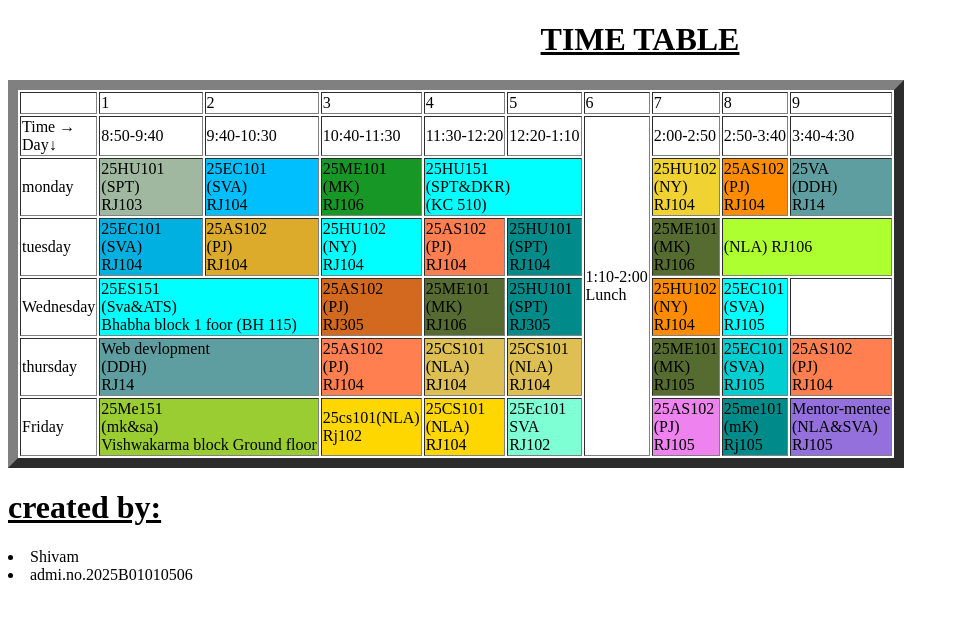
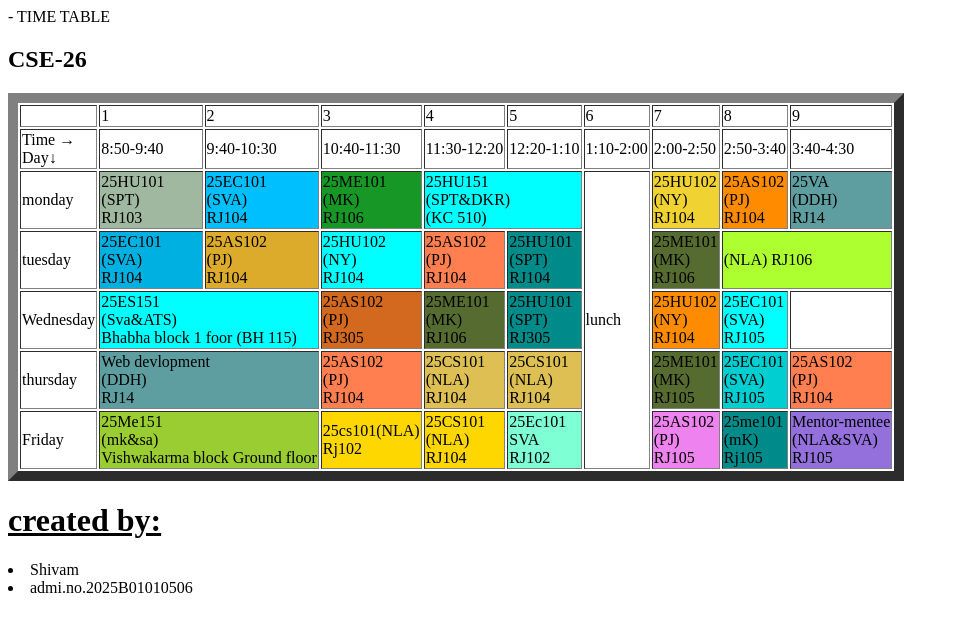
Before and after one commit to shivamprajapati29150-maker/coder, a plain HTML site: page 3.Experiment.timetable.html in a window 1280 px wide. Shown: the whole page, without its empty margins (0-959 px from the left). Drawn offline with Linux system fonts and the light colour scheme.

Commit message:
add file

```diff
--- a/3.Experiment.timetable.html
+++ b/3.Experiment.timetable.html
@@ -6,8 +6,10 @@
     <title></title>
 </head>
 <body >
+    -
+    <h1<u>TIME TABLE</u></h1>
+    <h2>CSE-26</h2>
 
-    <center><h1><u>TIME TABLE</u></h1></center>
     <table border="10">
         <tr>
             <td></td>
@@ -16,7 +18,7 @@
             <td>3</td>
             <td>4</td>
             <td>5</td>
-            <td>6</td>
+            <td >6</td>
             <td>7</td>
             <td>8</td>
             <td>9</td>
@@ -31,7 +33,7 @@
         <td>11:30-12:20</td>
         <td>12:20-1:10</td>
 
-        <td rowspan="6">1:10-2:00 <br>Lunch</td>
+        <td  >1:10-2:00 <br></td>
 
 
 
@@ -48,8 +50,8 @@
         <td style="background-color: deepskyblue;">25EC101<br>(SVA)<br>RJ104</td>
         <td style="background-color: rgb(23, 152, 38);">25ME101<br>(MK)<br>RJ106</td>
         <td colspan="2" style="background-color: aqua;"> 25HU151<br>(SPT&DKR)<br>(KC 510)</td>
-
-        <td style="background-color: rgb(240, 211, 51);">25HU102<br>(NY)<br>RJ104</td>
+        <td rowspan="6">lunch</td>
+        <td style="background-color: rgb(240, 211, 51);" >25HU102<br>(NY)<br>RJ104</td>
     <td style="background-color: darkorange;">25AS102<br>(PJ)<br>RJ104</td>
     <td style="background-color: cadetblue;">25VA<BR>(DDH)<br>RJ14</td>
 
```
Also changed, not shown: 1Experiment.html (+0 -3 lines).
